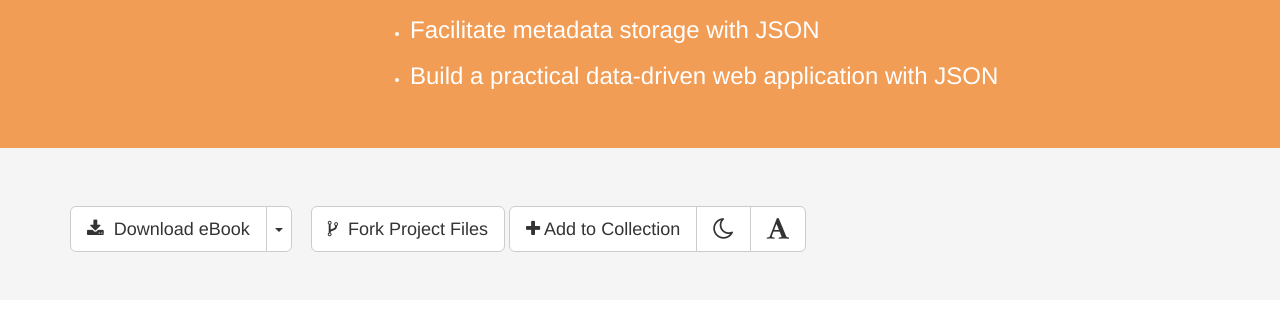
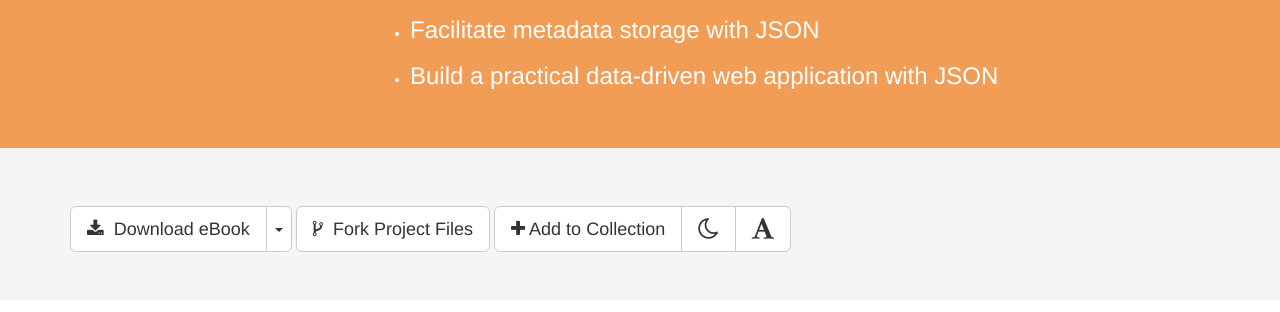
Before and after one commit to nickvision/packtlib-nv, a plain HTML site: page index.html in a window 1280 px wide. Shown: the part 307-619 px from the top of the page. Drawn offline with Linux system fonts and the light colour scheme.

Commit message:
Removed Margin from Buttons

```diff
--- a/index.html
+++ b/index.html
@@ -90,7 +90,7 @@
         <li><a href="#">Download PDF</a></li>
       </ul>
     </div>
-     <button type="button" class="btn btn-default btn-lg" style="margin-left:15px;"><i class="fa fa-code-fork fa-3" style="margin-right:5px;"></i> Fork Project Files</button>
+     <button type="button" class="btn btn-default btn-lg"><i class="fa fa-code-fork fa-3" style="margin-right:5px;"></i> Fork Project Files</button>
          <div class="btn-group btn-group-lg" role="group" aria-label="..." >
               <button type="button" class="btn btn-default"><i class="fa fa-plus fa-3"></i> Add to Collection</button>
               <button type="button" class="btn btn-default"><i class="fa fa-moon-o fa-lg"></i></button>
```
